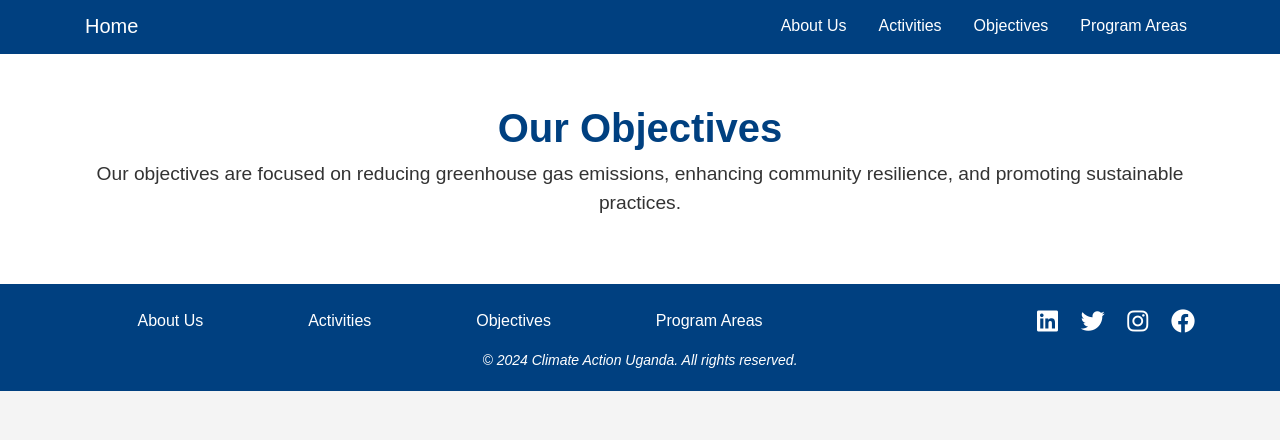
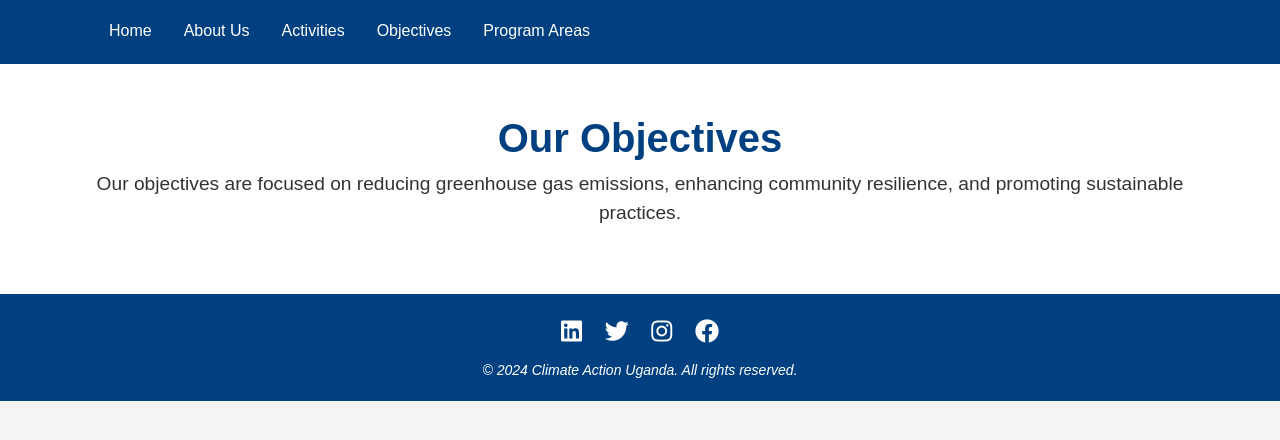
Before and after one commit to Quarshie30/ClimateActionUganda, a plain HTML site: page objectives.html in a window 1280 px wide. Shown: the part 90-530 px from the top of the page. Drawn offline with nearby package versions, Linux system fonts and the light colour scheme.

Commit message:
all pages and styling updated

```diff
--- a/objectives.html
+++ b/objectives.html
@@ -7,7 +7,6 @@
     <title>Objectives - Climate Action Uganda</title>
     <link href="vendor/bootstrap/css/bootstrap.min.css" rel="stylesheet">
     <link rel="stylesheet" href="css/styles.css">
-    <!-- Font Awesome CSS -->
     <link rel="stylesheet" href="https://cdnjs.cloudflare.com/ajax/libs/font-awesome/6.0.0-beta3/css/all.min.css">
 </head>
 
@@ -19,13 +18,11 @@
     </header>
     <nav class="navbar navbar-expand-lg navbar-dark">
         <div class="container">
-            <a class="navbar-brand" href="index.html">Home</a>
-            <button class="navbar-toggler" type="button" data-toggle="collapse" data-target="#navbarNav"
-                aria-controls="navbarNav" aria-expanded="false" aria-label="Toggle navigation">
-                <span class="navbar-toggler-icon"></span>
-            </button>
             <div class="collapse navbar-collapse" id="navbarNav">
-                <ul class="navbar-nav ml-auto">
+                <ul class="navbar-nav ml-auto footer-nav">
+                    <li class="nav-item">
+                        <a class="nav-link" href="index.html">Home</a>
+                    </li>
                     <li class="nav-item">
                         <a class="nav-link" href="about.html">About Us</a>
                     </li>
@@ -43,23 +40,13 @@
         </div>
     </nav>
     <main class="main-content">
-        <div class="container text-center text-white">
+        <div class="container text-center">
             <h2>Our Objectives</h2>
             <p>Our objectives are focused on reducing greenhouse gas emissions, enhancing community resilience, and promoting sustainable practices.</p>
         </div>
     </main>
     <footer>
         <div class="container">
-            <div class="row">
-                <div class="col-md-8">
-                    <ul class="footer-nav">
-                        <li><a href="about.html">About Us</a></li>
-                        <li><a href="activities.html">Activities</a></li>
-                        <li><a href="objectives.html">Objectives</a></li>
-                        <li><a href="program-areas.html">Program Areas</a></li>
-                    </ul>
-                </div>
-                <div class="col-md-4 text-md-right">
             <div class="social-icons">
                 <a href="https://www.linkedin.com" target="_blank" class="text-white mr-3">
                     <i class="fab fa-linkedin"></i>
@@ -74,14 +61,4 @@
                     <i class="fab fa-facebook"></i>
                 </a>
             </div>
-                </div>
-            </div>
-            <p class="mb-0">© 2024 Climate Action Uganda. All rights reserved.</p>
-        </div>
-    </footer>
-    <script src="vendor/jquery/jquery.min.js"></script>
-    <script src="vendor/bootstrap/js/bootstrap.bundle.min.js"></script>
-    <script src="js/scripts.js"></script>
-</body>
-
-</html>
+            <p>© 2024 Climate Action Uganda. All rights reserved.</p>
```
Also changed, not shown: about.html (+6 -21 lines), activities.html (+6 -21 lines), program-areas.html (+6 -21 lines). Lines whose indentation alone changed are shown as unchanged.
